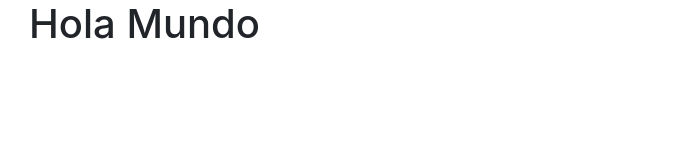
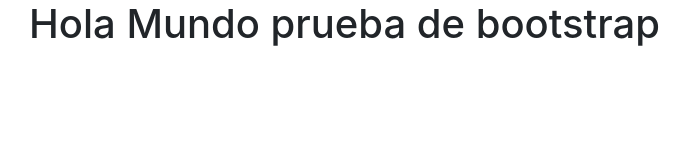
Before and after one commit to GonzaloMTZR/gonzalomtzr.github.io, a plain HTML site: page index.html in a window 1280 px wide. Shown: the whole page, without its empty margins (56-745 px from the left). Drawn offline with nearby package versions, Linux system fonts and the light colour scheme.

Commit message:
Prueba de bootstrap

```diff
--- a/index.html
+++ b/index.html
@@ -9,7 +9,7 @@
 </head>
 <body>
     <div class="container">
-        <h1>Hola Mundo</h1>
+        <h1>Hola Mundo prueba de bootstrap</h1>
     </div>
     <script src="https://code.jquery.com/jquery-3.2.1.slim.min.js" integrity="sha384-KJ3o2DKtIkvYIK3UENzmM7KCkRr/rE9/Qpg6aAZGJwFDMVNA/GpGFF93hXpG5KkN" crossorigin="anonymous"></script>
     <script src="https://cdnjs.cloudflare.com/ajax/libs/popper.js/1.12.9/umd/popper.min.js" integrity="sha384-ApNbgh9B+Y1QKtv3Rn7W3mgPxhU9K/ScQsAP7hUibX39j7fakFPskvXusvfa0b4Q" crossorigin="anonymous"></script>
```
